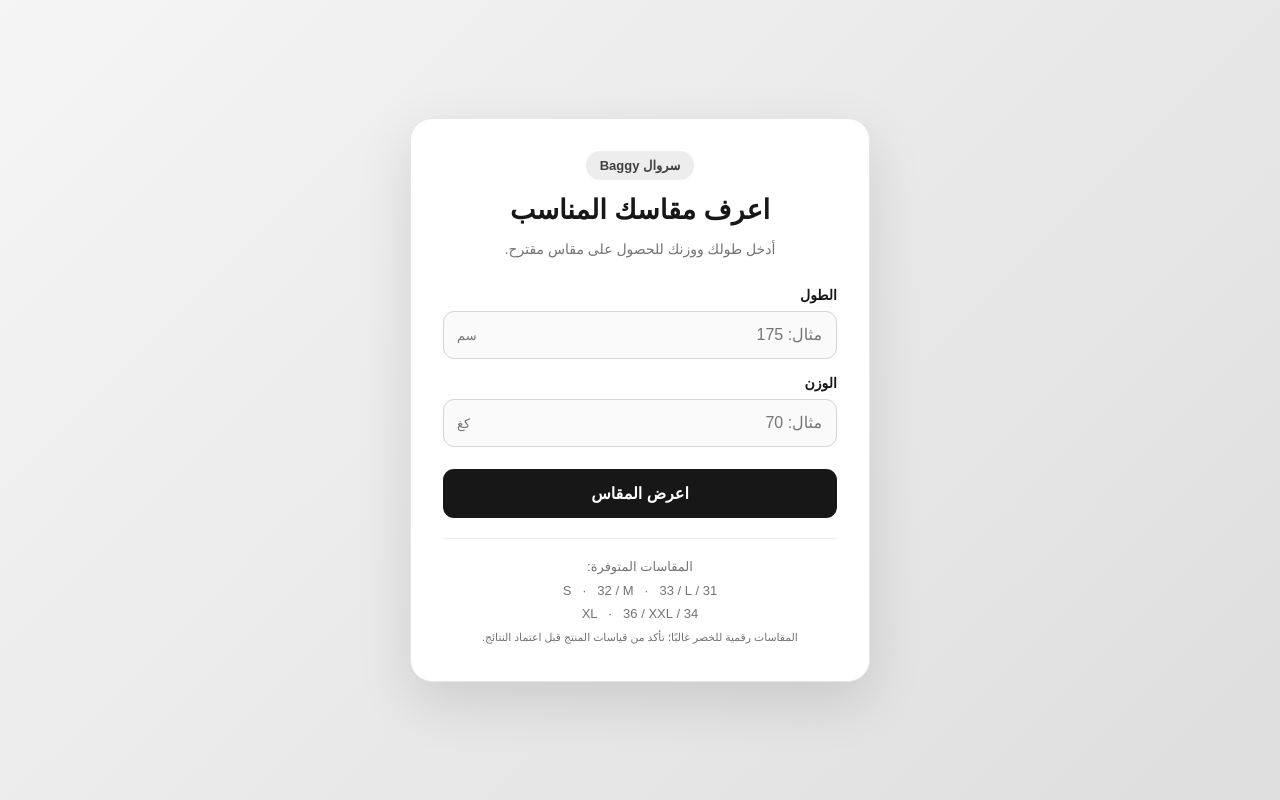
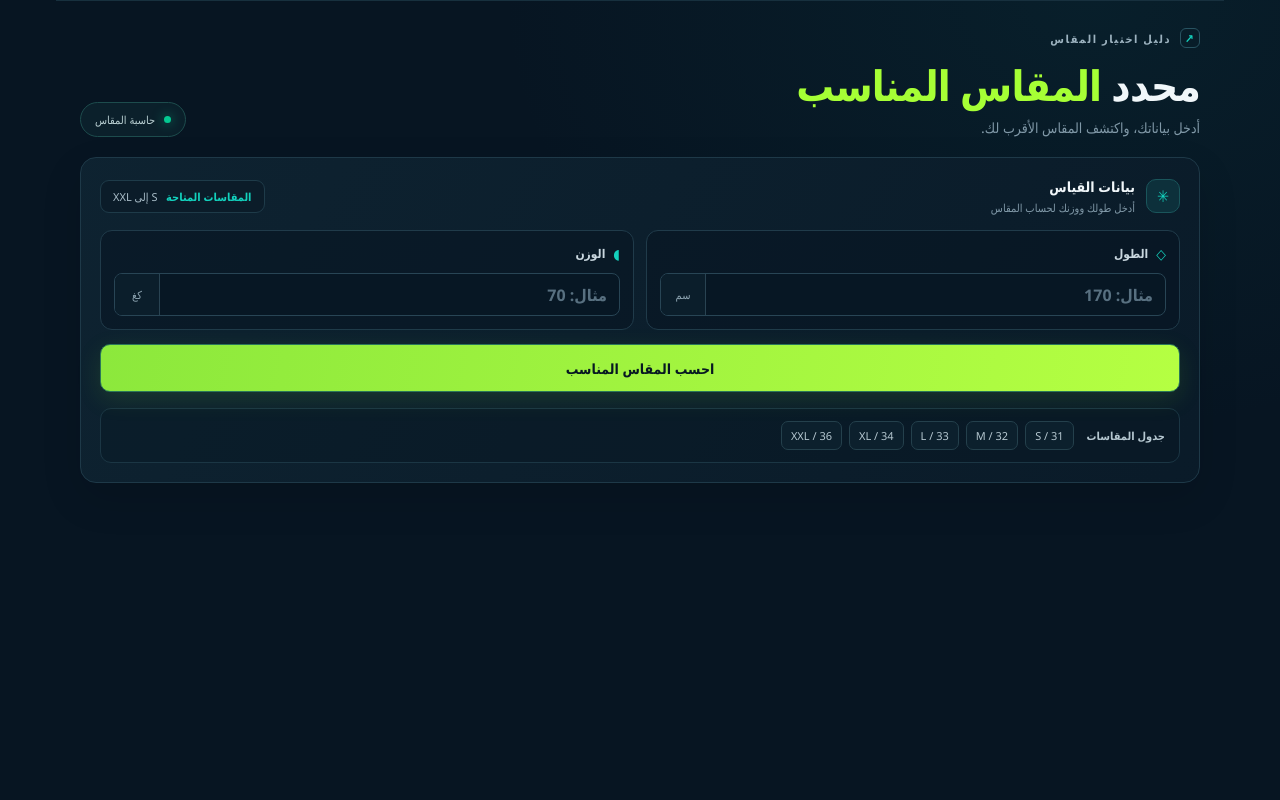
Before and after one commit to dileonastreet/TAILLESDILEONA, a plain HTML site: page index.html in a window 1280 px wide. Drawn offline with Linux system fonts and the light colour scheme.

Commit message:
Add files via upload

```diff
--- a/index.html
+++ b/index.html
@@ -3,234 +3,191 @@
 <head>
   <meta charset="UTF-8">
   <meta name="viewport" content="width=device-width, initial-scale=1.0">
-  <title>مقاس سروال Baggy</title>
-
+  <meta name="theme-color" content="#071522">
+  <title>محدد المقاس المناسب</title>
   <style>
-    * {
-      box-sizing: border-box;
+    :root {
+      --bg: #071522;
+      --panel: #0c1d2b;
+      --panel-2: #0a1926;
+      --line: #1e3948;
+      --line-bright: #176b68;
+      --text: #f1f7fa;
+      --muted: #8199a8;
+      --teal: #13d1bd;
+      --lime: #a6ff35;
+      --green: #04c991;
     }
-
+    * { box-sizing: border-box; }
     body {
+      min-height: 100vh;
       margin: 0;
-      min-height: 100vh;
-      display: grid;
-      place-items: center;
-      padding: 24px;
-      font-family: Arial, sans-serif;
-      color: #171717;
-      background: linear-gradient(135deg, #f5f5f5, #dedede);
+      padding: 30px 24px;
+      color: var(--text);
+      background: radial-gradient(ellipse at 85% 0%, rgba(12, 71, 78, .2), transparent 38%), var(--bg);
+      font-family: "Segoe UI", Tahoma, Arial, sans-serif;
     }
-
-    .card {
-      width: 100%;
-      max-width: 460px;
-      padding: 32px;
-      border: 1px solid #e5e5e5;
-      border-radius: 22px;
-      background: #fff;
-      box-shadow: 0 20px 55px rgba(0, 0, 0, 0.12);
+    .page { width: min(100%, 1120px); margin: 0 auto; }
+    .top-line { height: 1px; margin: -30px -24px 27px; background: #17303e; }
+    .eyebrow { display: flex; align-items: center; gap: 9px; margin-bottom: 12px; color: #9cb2bf; font-size: 11px; font-weight: 700; letter-spacing: 1.5px; }
+    .eyebrow-icon { display: grid; width: 20px; height: 20px; place-items: center; border: 1px solid #285361; border-radius: 6px; color: var(--teal); font-size: 12px; }
+    .heading-row { display: flex; align-items: end; justify-content: space-between; gap: 20px; margin-bottom: 20px; }
+    h1 { margin: 0; font-size: clamp(29px, 5vw, 42px); line-height: 1.2; letter-spacing: -.8px; }
+    h1 span { color: var(--lime); }
+    .subtitle { margin: 8px 0 0; color: var(--muted); font-size: 14px; }
+    .live-pill { display: flex; align-items: center; gap: 9px; padding: 9px 14px; border: 1px solid #1d4c4d; border-radius: 999px; color: #bad0d3; background: #0b202b; white-space: nowrap; font-size: 11px; }
+    .live-dot { width: 7px; height: 7px; border-radius: 50%; background: var(--green); box-shadow: 0 0 12px rgba(4, 201, 145, .7); }
+    .panel { padding: 19px; border: 1px solid var(--line); border-radius: 16px; background: linear-gradient(120deg, rgba(14, 35, 49, .97), rgba(10, 27, 41, .97)); box-shadow: 0 16px 40px rgba(0, 0, 0, .12); }
+    .panel-head { display: flex; align-items: center; justify-content: space-between; gap: 14px; margin-bottom: 15px; }
+    .section-title { display: flex; align-items: center; gap: 11px; }
+    .section-icon { width: 34px; height: 34px; display: grid; place-items: center; border: 1px solid #1a555b; border-radius: 10px; color: var(--teal); background: #0d303b; font-size: 16px; }
+    .section-title strong { display: block; font-size: 14px; }
+    .section-title small { display: block; margin-top: 4px; color: var(--muted); font-size: 11px; }
+    .meta-pill { padding: 8px 12px; border: 1px solid #1e3b49; border-radius: 9px; color: #a9bdc8; background: #0b1c29; font-size: 11px; }
+    .meta-pill b { color: var(--teal); }
+    form { display: grid; grid-template-columns: repeat(2, minmax(0, 1fr)); gap: 12px; }
+    .field { min-width: 0; padding: 13px; border: 1px solid #203b4a; border-radius: 12px; background: rgba(7, 21, 34, .52); transition: border-color .2s, box-shadow .2s; }
+    .field:focus-within { border-color: #168f88; box-shadow: 0 0 0 3px rgba(19, 209, 189, .07); }
+    label { display: flex; align-items: center; gap: 8px; margin-bottom: 10px; color: #c9d7df; font-size: 12px; font-weight: 650; }
+    .label-icon { color: var(--teal); font-size: 14px; }
+    .input-wrap { display: flex; align-items: center; height: 43px; border: 1px solid #284555; border-radius: 8px; background: #071724; overflow: hidden; }
+    input { width: 100%; min-width: 0; height: 100%; padding: 0 12px; border: 0; outline: 0; color: var(--text); background: transparent; font: inherit; font-size: 16px; font-weight: 650; }
+    input::placeholder { color: #587080; }
+    .unit { height: 100%; display: grid; min-width: 45px; place-items: center; border-right: 1px solid #294352; color: #8ea5b2; background: #0b1e2b; font-size: 11px; }
+    button { grid-column: 1 / -1; min-height: 48px; margin-top: 2px; border: 1px solid #2b7759; border-radius: 10px; color: #071822; background: linear-gradient(100deg, #8ce83c, #b5ff42); font: inherit; font-size: 14px; font-weight: 800; cursor: pointer; box-shadow: 0 7px 24px rgba(119, 226, 47, .13); transition: filter .2s, transform .2s; }
+    button:hover { filter: brightness(1.07); transform: translateY(-1px); }
+    button:active { transform: translateY(0); }
+    .error { display: none; grid-column: 1 / -1; margin: 0; color: #ff9d9d; font-size: 12px; }
+    .error.show { display: block; }
+    .size-guide { display: flex; align-items: center; gap: 13px; margin-top: 16px; padding: 12px 14px; border: 1px solid #1b3644; border-radius: 11px; color: var(--muted); background: rgba(7, 21, 34, .35); }
+    .guide-title { flex: 0 0 auto; margin: 0; color: #b5c7d0; font-size: 11px; font-weight: 700; }
+    .sizes { display: flex; flex-wrap: wrap; gap: 7px; }
+    .size-chip { padding: 6px 9px; border: 1px solid #24404c; border-radius: 7px; color: #b5c7d0; background: #0c202d; font-size: 11px; }
+    .result { display: none; grid-template-columns: minmax(150px, 1.1fr) 1fr 1fr; align-items: center; gap: 16px; margin-top: 13px; padding: 18px 20px; border: 1px solid #137b68; border-radius: 15px; background: linear-gradient(105deg, rgba(0, 89, 65, .57), rgba(8, 45, 48, .94) 54%, rgba(10, 37, 53, .98)); box-shadow: inset 0 1px rgba(137, 255, 182, .08), 0 14px 32px rgba(0, 0, 0, .12); animation: appear .25s ease-out; }
+    .result.show { display: grid; }
+    .result-main { display: flex; align-items: center; gap: 14px; }
+    .tag-icon { width: 48px; height: 48px; flex: 0 0 auto; display: grid; place-items: center; border: 1px solid rgba(67, 226, 154, .36); border-radius: 50%; color: var(--lime); background: rgba(18, 166, 111, .2); font-size: 23px; }
+    .result-caption { color: #bfd8d0; font-size: 11px; font-weight: 700; }
+    .size-line { display: flex; align-items: baseline; gap: 9px; margin-top: 1px; }
+    .size { color: var(--lime); font-size: 45px; font-weight: 850; line-height: 1.05; letter-spacing: -1px; }
+    .size-number { color: #d6e6e9; font-size: 14px; font-weight: 700; }
+    .result-stat { min-height: 46px; display: flex; flex-direction: column; justify-content: center; padding-inline-start: 18px; border-inline-start: 1px solid rgba(157, 202, 194, .24); }
+    .result-stat span { color: #91b5b3; font-size: 10px; font-weight: 700; }
+    .result-stat strong { margin-top: 6px; color: #edf8f5; font-size: 14px; }
+    .result-note { color: #d2e6e5; font-size: 12px; line-height: 1.7; }
+    @keyframes appear { from { opacity: 0; transform: translateY(6px); } to { opacity: 1; transform: translateY(0); } }
+    @media (min-width: 760px) { form { grid-template-columns: repeat(2, minmax(0, 1fr)); } }
+    @media (max-width: 640px) {
+      body { padding: 24px 15px; }
+      .top-line { margin: -24px -15px 22px; }
+      .heading-row { align-items: flex-start; }
+      .live-pill { margin-top: 7px; padding: 8px 10px; }
+      .panel { padding: 14px; }
+      .panel-head { align-items: flex-start; }
+      .meta-pill { display: none; }
+      .result { grid-template-columns: 1fr 1fr; }
+      .result-main { grid-column: 1 / -1; padding-bottom: 12px; border-bottom: 1px solid rgba(157, 202, 194, .2); }
+      .result-stat { padding-inline-start: 0; border-inline-start: 0; }
+      .result-note { grid-column: 1 / -1; margin: 0; }
     }
-
-    .tag {
-      display: table;
-      margin: 0 auto 14px;
-      padding: 7px 14px;
-      border-radius: 20px;
-      background: #ededed;
-      color: #404040;
-      font-size: 13px;
-      font-weight: bold;
-    }
-
-    h1 {
-      margin: 0;
-      text-align: center;
-      font-size: 27px;
-    }
-
-    .intro {
-      margin: 12px 0 25px;
-      color: #737373;
-      text-align: center;
-      line-height: 1.7;
-      font-size: 14px;
-    }
-
-    label {
-      display: block;
-      margin: 16px 0 8px;
-      font-weight: bold;
-      font-size: 14px;
-    }
-
-    .input-box {
-      position: relative;
-    }
-
-    input {
-      width: 100%;
-      padding: 14px 14px 14px 58px;
-      border: 1px solid #d4d4d4;
-      border-radius: 11px;
-      background: #fafafa;
-      font-size: 16px;
-    }
-
-    input:focus {
-      outline: none;
-      border-color: #404040;
-      box-shadow: 0 0 0 4px rgba(64, 64, 64, 0.1);
-    }
-
-    .unit {
-      position: absolute;
-      left: 14px;
-      top: 50%;
-      transform: translateY(-50%);
-      color: #737373;
-      font-size: 13px;
-    }
-
-    button {
-      width: 100%;
-      margin-top: 22px;
-      padding: 15px;
-      border: none;
-      border-radius: 11px;
-      background: #171717;
-      color: #fff;
-      font-size: 16px;
-      font-weight: bold;
-      cursor: pointer;
-      transition: background 0.2s, transform 0.2s;
-    }
-
-    button:hover {
-      background: #404040;
-      transform: translateY(-1px);
-    }
-
-    #result {
-      display: none;
-      margin-top: 20px;
-      padding: 18px;
-      border-radius: 13px;
-      background: #f1f1f1;
-      text-align: center;
-      line-height: 1.8;
-    }
-
-    .size {
-      display: block;
-      margin: 5px 0;
-      font-size: 30px;
-      font-weight: 800;
-    }
-
-    .note {
-      margin: 20px 0 0;
-      padding-top: 16px;
-      border-top: 1px solid #ededed;
-      color: #737373;
-      text-align: center;
-      font-size: 13px;
-      line-height: 1.8;
-    }
-
-    @media (max-width: 480px) {
-      .card {
-        padding: 25px 20px;
-      }
+    @media (max-width: 430px) {
+      body { padding-inline: 12px; }
+      .heading-row { display: block; }
+      .live-pill { display: inline-flex; margin-top: 14px; }
+      form { grid-template-columns: 1fr; }
+      button { grid-column: 1; }
+      .error { grid-column: 1; }
+      .size-guide { align-items: flex-start; flex-direction: column; }
+      .result { padding: 15px; }
     }
   </style>
 </head>
+<body>
+  <main class="page">
+    <div class="top-line"></div>
+    <div class="eyebrow"><span class="eyebrow-icon">↗</span><span>دليل اختيار المقاس</span></div>
+    <header class="heading-row">
+      <div>
+        <h1>محدد <span>المقاس المناسب</span></h1>
+        <p class="subtitle">أدخل بياناتك، واكتشف المقاس الأقرب لك.</p>
+      </div>
+      <div class="live-pill"><span class="live-dot"></span>حاسبة المقاس</div>
+    </header>
 
-<body>
-  <main class="card">
-    <span class="tag">سروال Baggy</span>
-    <h1>اعرف مقاسك المناسب</h1>
-    <p class="intro">
-      أدخل طولك ووزنك للحصول على مقاس مقترح.
-    </p>
+    <section class="panel">
+      <div class="panel-head">
+        <div class="section-title">
+          <div class="section-icon" aria-hidden="true">✳</div>
+          <div><strong>بيانات القياس</strong><small>أدخل طولك ووزنك لحساب المقاس</small></div>
+        </div>
+        <div class="meta-pill"><b>المقاسات المتاحة</b> &nbsp; S إلى XXL</div>
+      </div>
+      <form id="sizeForm" novalidate>
+        <div class="field">
+          <label for="height"><span class="label-icon">◇</span> الطول</label>
+          <div class="input-wrap"><input id="height" type="number" inputmode="decimal" min="100" max="230" placeholder="مثال: 170" required><span class="unit">سم</span></div>
+        </div>
+        <div class="field">
+          <label for="weight"><span class="label-icon">◖</span> الوزن</label>
+          <div class="input-wrap"><input id="weight" type="number" inputmode="decimal" min="25" max="250" placeholder="مثال: 70" required><span class="unit">كغ</span></div>
+        </div>
+        <button type="submit">احسب المقاس المناسب</button>
+        <p class="error" id="error" role="alert"></p>
+      </form>
+      <div class="size-guide">
+        <p class="guide-title">جدول المقاسات</p>
+        <div class="sizes" aria-label="المقاسات المتاحة">
+          <span class="size-chip">S / 31</span><span class="size-chip">M / 32</span><span class="size-chip">L / 33</span><span class="size-chip">XL / 34</span><span class="size-chip">XXL / 36</span>
+        </div>
+      </div>
+    </section>
 
-    <form id="sizeForm">
-      <label for="height">الطول</label>
-      <div class="input-box">
-        <input id="height" type="number" min="100" max="230"
-               placeholder="مثال: 175" required>
-        <span class="unit">سم</span>
+    <section class="result" id="result" aria-live="polite">
+      <div class="result-main">
+        <div class="tag-icon" aria-hidden="true">♧</div>
+        <div>
+          <div class="result-caption">المقاس المناسب لك</div>
+          <div class="size-line"><strong class="size" id="size">M</strong><span class="size-number" id="sizeNumber">مقاس 32</span></div>
+        </div>
       </div>
+      <div class="result-stat"><span>الطول</span><strong id="resultHeight">170 سم</strong></div>
+      <div class="result-stat"><span>الوزن</span><strong id="resultWeight">70 كغ</strong></div>
+      <p class="result-note" id="resultNote"></p>
+    </section>
+  </main>
+  <script>
+    // حدود BMI تقريبية لتحويل الطول والوزن إلى مقاس؛ يمكن تعديلها حسب جدول المنتج الفعلي.
+    const sizes = [
+      { label: 'S', number: '31', maxBmi: 20.5 },
+      { label: 'M', number: '32', maxBmi: 23.5 },
+      { label: 'L', number: '33', maxBmi: 26.5 },
+      { label: 'XL', number: '34', maxBmi: 30 },
+      { label: 'XXL', number: '36', maxBmi: Infinity }
+    ];
+    const form = document.getElementById('sizeForm');
+    const result = document.getElementById('result');
+    const error = document.getElementById('error');
 
-      <label for="weight">الوزن</label>
-      <div class="input-box">
-        <input id="weight" type="number" min="25" max="250"
-               placeholder="مثال: 70" required>
-        <span class="unit">كغ</span>
-      </div>
+    form.addEventListener('submit', (event) => {
+      event.preventDefault();
+      const height = Number(document.getElementById('height').value);
+      const weight = Number(document.getElementById('weight').value);
+      error.classList.remove('show');
+      result.classList.remove('show');
 
-      <button type="submit">اعرض المقاس</button>
-    </form>
+      if (!height || !weight || height < 100 || height > 230 || weight < 25 || weight > 250) {
+        error.textContent = 'يرجى إدخال طول بين 100 و230 سم، ووزن بين 25 و250 كغ.';
+        error.classList.add('show');
+        return;
+      }
 
-    <div id="result" aria-live="polite"></div>
-
-    <p class="note">
-      المقاسات المتوفرة:<br>
-      31 / S &nbsp; · &nbsp; 32 / M &nbsp; · &nbsp; 33 / L<br>
-      34 / XL &nbsp; · &nbsp; 36 / XXL<br>
-      <small>المقاسات رقمية للخصر غالبًا؛ تأكد من قياسات المنتج قبل اعتماد النتائج.</small>
-    </p>
-  </main>
-
-  <script>
-    const form = document.getElementById("sizeForm");
-    const result = document.getElementById("result");
-
-    // حدود تقديرية للطول والوزن، وليست جدولًا رسميًا للمنتج.
-    const sizes = [
-      { label: "31 / S",   minWeight: 40, maxWeight: 54, minHeight: 150, maxHeight: 190 },
-      { label: "32 / M",   minWeight: 50, maxWeight: 64, minHeight: 155, maxHeight: 195 },
-      { label: "33 / L",   minWeight: 60, maxWeight: 74, minHeight: 160, maxHeight: 200 },
-      { label: "34 / XL",  minWeight: 70, maxWeight: 88, minHeight: 160, maxHeight: 205 },
-      { label: "36 / XXL", minWeight: 84, maxWeight: 120, minHeight: 160, maxHeight: 210 }
-    ];
-
-    form.addEventListener("submit", function (event) {
-      event.preventDefault();
-
-      const height = Number(document.getElementById("height").value);
-      const weight = Number(document.getElementById("weight").value);
-
-      const matchingSizes = sizes.filter(size =>
-        weight >= size.minWeight &&
-        weight <= size.maxWeight &&
-        height >= size.minHeight &&
-        height <= size.maxHeight
-      );
-
-      // عند تداخل الحدود، نختار أقرب مقاس إلى منتصف نطاق الوزن.
-      const recommended = matchingSizes.length
-        ? matchingSizes.reduce((best, current) => {
-            const midCurrent = (current.minWeight + current.maxWeight) / 2;
-            const midBest = (best.minWeight + best.maxWeight) / 2;
-            return Math.abs(weight - midCurrent) < Math.abs(weight - midBest)
-              ? current
-              : best;
-          })
-        : sizes.reduce((best, current) => {
-            const scoreCurrent =
-              Math.abs(weight - (current.minWeight + current.maxWeight) / 2) +
-              Math.abs(height - (current.minHeight + current.maxHeight) / 2) * 0.25;
-            const scoreBest =
-              Math.abs(weight - (best.minWeight + best.maxWeight) / 2) +
-              Math.abs(height - (best.minHeight + best.maxHeight) / 2) * 0.25;
-            return scoreCurrent < scoreBest ? current : best;
-          });
-
-      result.style.display = "block";
-      result.innerHTML = `
-        المقاس المقترح
-        <span class="size"><LaTex>{recommended.label}</span>         <span>لطول</LaTex>{height} سم ووزن ${weight} كغ</span>
-      `;
+      const bmi = weight / Math.pow(height / 100, 2);
+      const selected = sizes.find(item => bmi <= item.maxBmi);
+      document.getElementById('size').textContent = selected.label;
+      document.getElementById('sizeNumber').textContent = `مقاس ${selected.number}`;
+      document.getElementById('resultHeight').textContent = `${height} سم`;
+      document.getElementById('resultWeight').textContent = `${weight} كغ`;
+      result.classList.add('show');
     });
   </script>
 </body>
```
